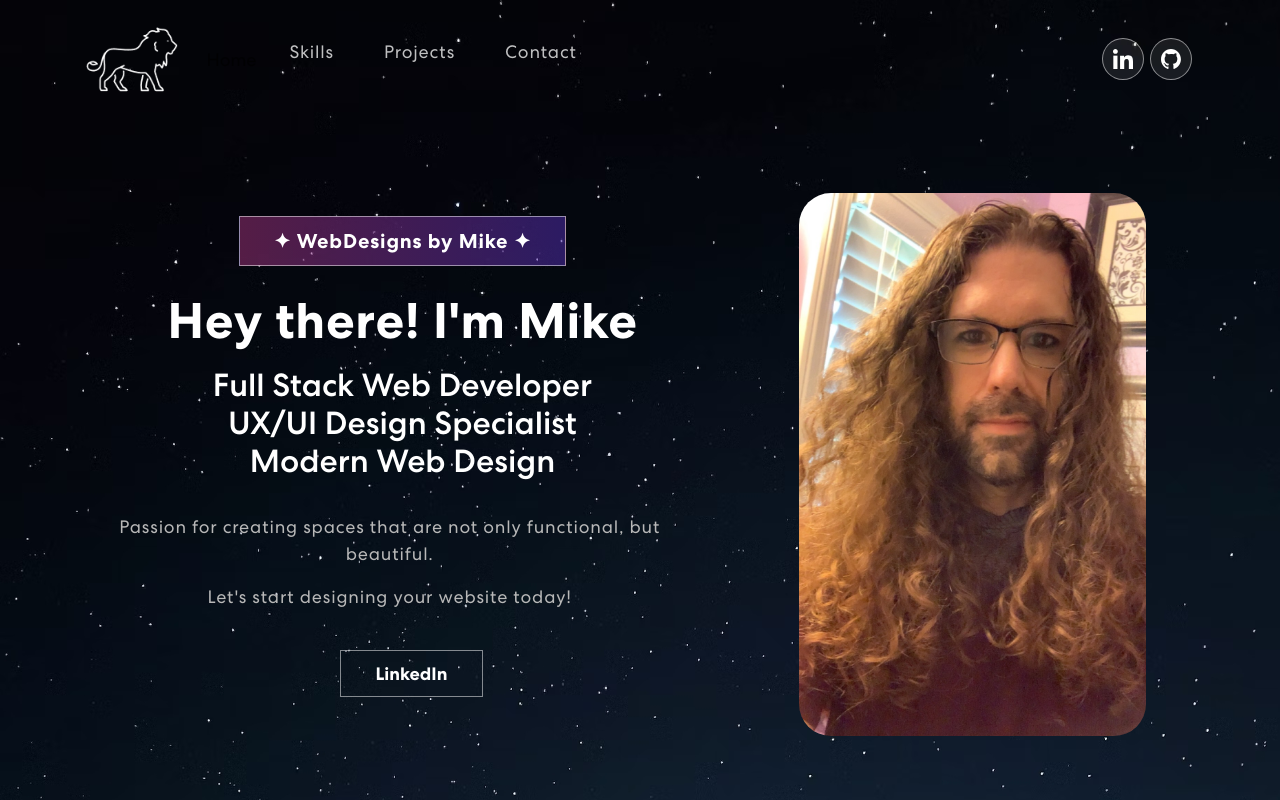
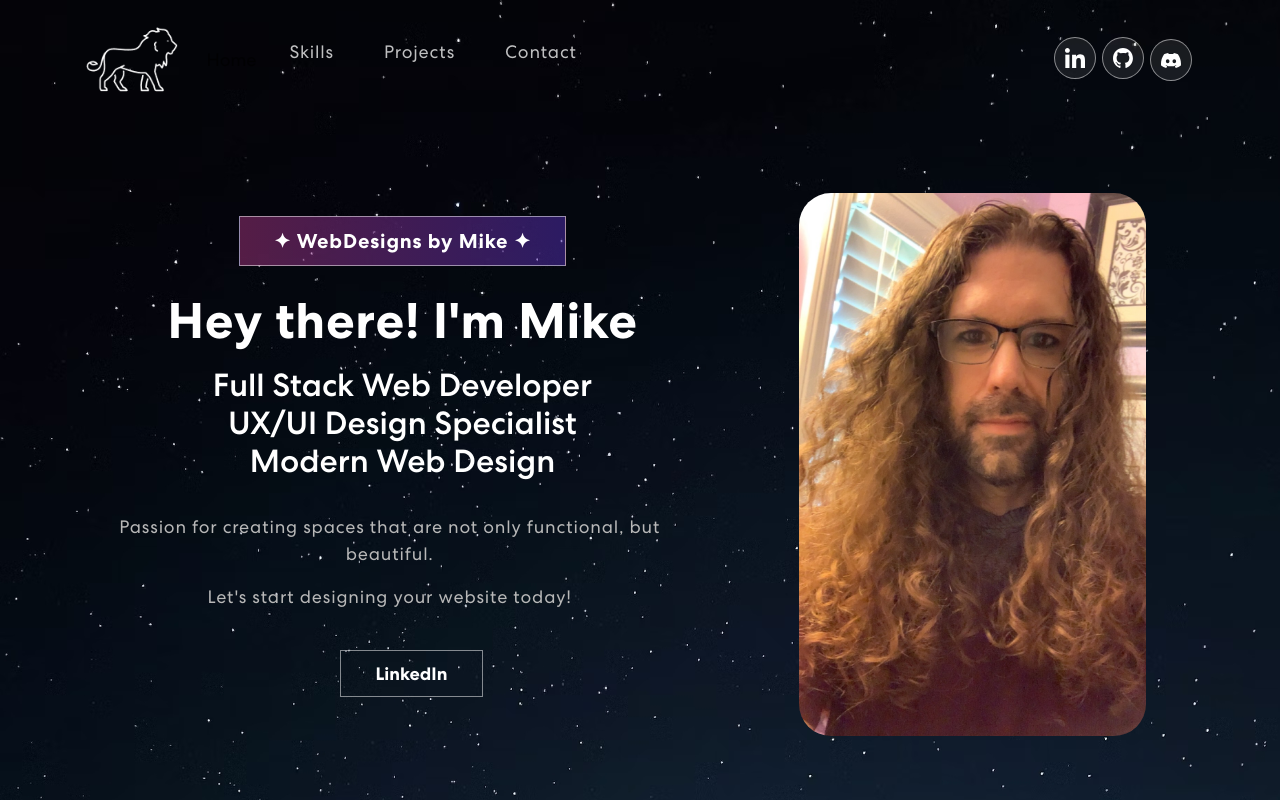
Before and after one commit to michaelangelesz/_Portfolio_, a React (Create React App) app: page / in a window 1280 px wide. Shown: the top 800 px of the page. Built offline with nearby package versions, Linux system fonts and the light colour scheme.

Commit message:
add discord link to nav and footer

```diff
--- a/src/Components/Footer.js
+++ b/src/Components/Footer.js
@@ -2,7 +2,7 @@ import { Container, Row, Col } from "react-bootstrap";
 import logo from "../assets/images/logo-lion.png"
 import linkedIn from "../assets/images/nav-icon-linkedin.svg"
 import github from "../assets/images/nav-icon-github.svg"
-import instagram from "../assets/images/nav-icon-instagram.svg"
+import discord from "../assets/images/nav-icon-discord.svg"
 
 export const Footer = () => {
   return (
@@ -19,6 +19,9 @@ export const Footer = () => {
             <div className="social-icon">
               <a href="https://www.linkedin.com/in/michael-m-weisphal/"><img src={linkedIn} alt="LinkedIn" /></a>
               <a href="https://github.com/michaelangelesz"><img src={github} alt="Github" /></a>
+              <a href="https://discord.com/users/927145683662811157" target="_blank">
+                <img src={discord} alt="Discord" />
+              </a>
             </div>
             <p className="copyright">
             Mike M. Weisphal © 2020-
--- a/src/Components/NavBar.js
+++ b/src/Components/NavBar.js
@@ -2,7 +2,7 @@ import { useState, useEffect } from "react"
 import { Navbar, Nav, Container } from "react-bootstrap"
 import logo from "../assets/images/logo-lion.png"
 import linkedIn from "../assets/images/nav-icon-linkedin.svg"
-import instagram from "../assets/images/nav-icon-instagram.svg"
+import discord from "../assets/images/nav-icon-discord.svg"
 import github from "../assets/images/nav-icon-github.svg"
 
 export const NavBar = () => {
@@ -77,11 +77,20 @@ export const NavBar = () => {
           </Nav>
           <span className="navbar-text">
             <div className="social-icon">
-              <a href="https://www.linkedin.com/in/michael-m-weisphal/" target="_blank">
+              <a
+                href="https://www.linkedin.com/in/michael-m-weisphal/"
+                target="_blank"
+              >
                 <img src={linkedIn} alt="LinkedIn" />
               </a>
               <a href="https://github.com/michaelangelesz" target="_blank">
                 <img src={github} alt="Github" />
+              </a>
+              <a
+                href="https://discord.com/users/927145683662811157"
+                target="_blank"
+              >
+                <img src={discord} alt="Discord" />
               </a>
             </div>
           </span>
```
Also changed, not shown: src/assets/images/nav-icon-discord.svg (added).
